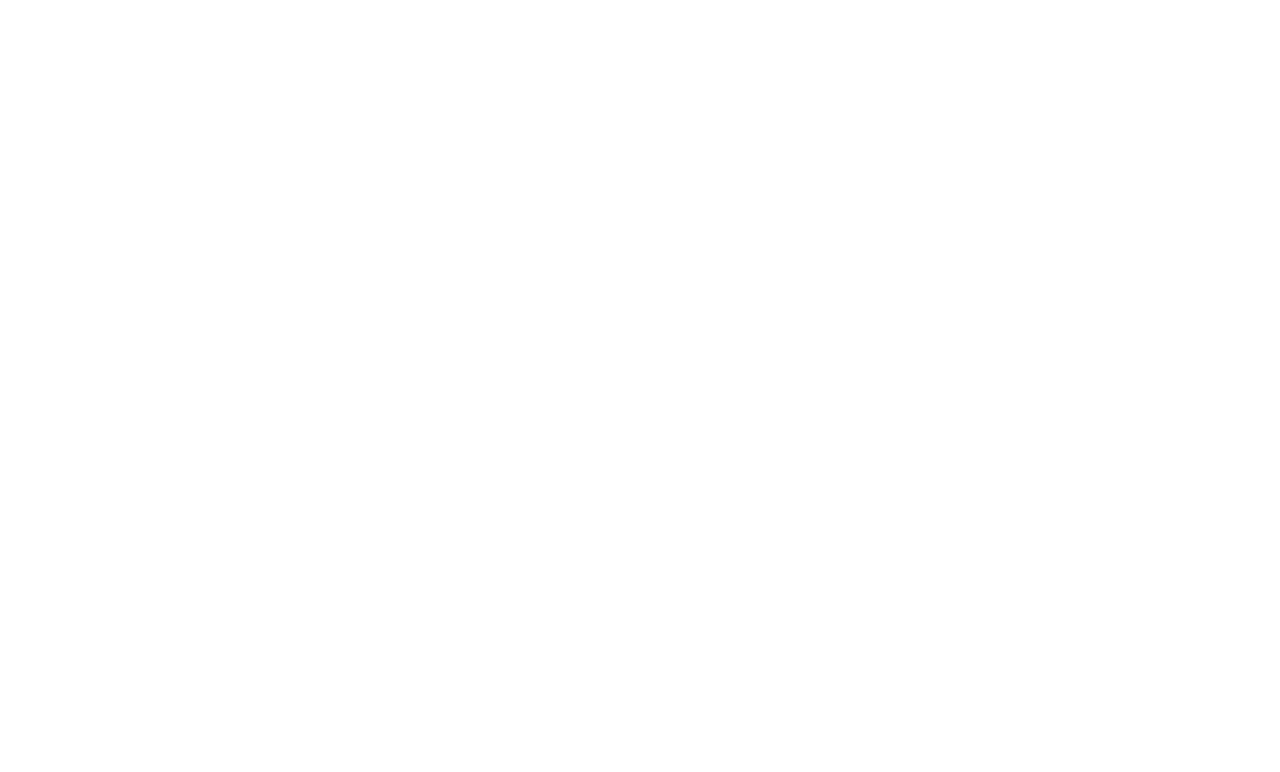
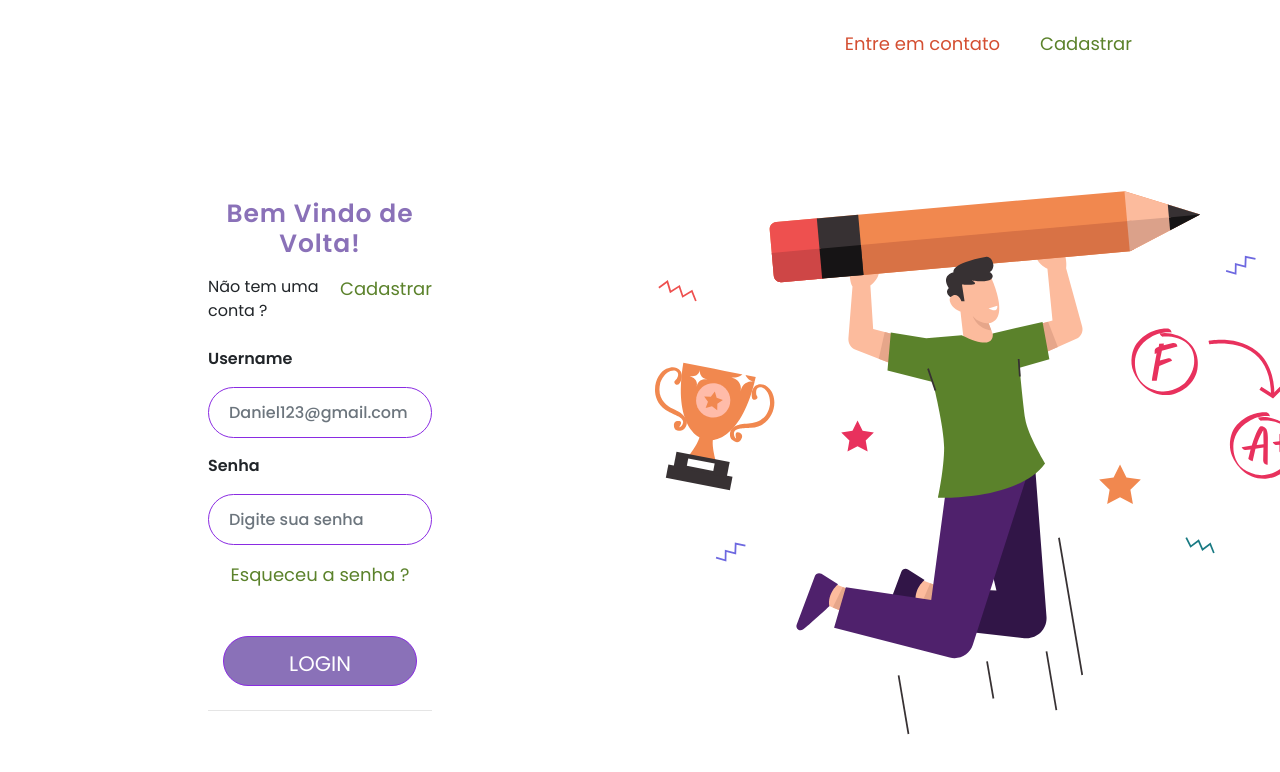
Before and after one commit to projetogen/Cativa, an Angular app: page /entrar in a window 1280 px wide. Shown: the top 772 px of the page. Built offline with nearby package versions, Linux system fonts and the light colour scheme.

Commit message:
style: add style to component login

```diff
--- a/src/app/app.component.html
+++ b/src/app/app.component.html
@@ -1,23 +1,7 @@
-
-<app-menu></app-menu>
+<!-- <app-menu></app-menu>
 
 <router-outlet></router-outlet>
-
-
-<!-- <app-menu></app-menu>
-
-
-<app-menu></app-menu>
-
-<app-section1-landingpage></app-section1-landingpage>
-<app-tema></app-tema>
-<app-postagem></app-postagem>
-
-<app-footer></app-footer>
+<app-cadastrar></app-cadastrar>
 
  -->
 <app-login></app-login>
-
-
-
-<app-cadastrar></app-cadastrar>
--- a/src/app/login/login.component.css
+++ b/src/app/login/login.component.css
@@ -28,43 +28,58 @@
   display: inline-block;
   padding: 0px 20px;
 }
-
-
-#img-bg {
-
-
-
-  min-height: 695px;
-  background-position: center;
-  background-repeat: no-repeat;
-  background-size: cover;
+#text-p {
+  display: flex;
+  text-align: center;
+  justify-content: space-evenly;
 }
-
 #usuario,
 #senha {
   border-radius: 10rem;
   height: 3.2rem;
   padding: 20px;
+  border: 1px solid blueviolet;
 }
 
 #text-home {
+  display: flex;
+  align-items: flex-start;
   color: #8a71b8;
-  font-weight: 800;
-  font-size: 30px;
+  font-weight: 600;
+  font-size: 25px;
   font-style: normal;
-  letter-spacing: 0.5px;
+  letter-spacing: 0.9px;
+}
+
+.text-center2 {
+  display: flex;
+  text-align: start;
 }
 
 .btn-btn-login {
-  text-align: center;
-  background: #8a71b8;
+  display: flex;
+  justify-content: center;
+  position: relative;
   color: #fff;
-  display: inline-block;
-  text-decoration: none;
-  padding: 13px;
+
+  border: 1px solid blueviolet;
+  background-color: #8a71b8;
+  padding: 12px 35px;
+  margin: 0 15px;
+  font-weight: 400;
+  line-height: 30px;
   border-radius: 10rem;
   width: 20rem;
-  height: 3rem;
+  height: 3.1rem;
+  font-size: 21px;
+
+  cursor: pointer;
+  overflow: hidden;
+  text-decoration: none;
+  text-transform: uppercase;
+}
+.form-control {
+  font-weight: 500;
 }
 
 span {
@@ -72,6 +87,11 @@
 }
 
 #login-tag {
+  display: flex;
+  justify-content: center;
   text-decoration: none;
   color: #5b822b;
 }
+.form-group {
+  font-weight: 600;
+}
--- a/src/app/login/login.component.html
+++ b/src/app/login/login.component.html
@@ -8,25 +8,29 @@
   </nav>
 </header>
 
-<!--Fim Inicio Nav-->
+<!--Fim  Nav-->
 
 <div class="container-fluid">
   <div class="row d-flex align-items-center">
     <div class="col-md-6">
       <div class="row d-flex justify-content-center">
-        <div class="col-md-6">
+        <div class="col-md-6 mt-5 p-5">
           <h1 id="text-home" class="text-center mb-3">Bem Vindo de Volta!</h1>
 
           <!--paragrafo-->
-          <p class="text-center">
+          <p class="text-center2 mb-4">
             Não tem uma conta ?
-            <span><a routerLink='/cadastrar' id="login-tag">Cadastrar</a></span>
+            <span
+              ><a id="text-p" routerLink="/cadastrar" id="login-tag">
+                Cadastrar</a
+              ></span
+            >
           </p>
           <!--Usuario-->
           <div class="form-group">
             <label for="usuario">Username</label>
             <input
-              class="form-control"
+              class="form-control mt-2"
               type="text"
               name="usuario"
               id="usuario"
@@ -39,7 +43,7 @@
           <div class="form-group">
             <label for="usuario">Senha</label>
             <input
-              class="form-control"
+              class="form-control mt-2"
               type="password"
               name="senha"
               id="senha"
@@ -56,16 +60,16 @@
           <!--Fim LINK DIMISS PASSWORD-->
 
           <!--Button-->
-          <div class="d-flex justify-content-center">
-            <a class="btn-btn-login" href="#">Login</a>
+          <div class="d-flex justify-content-center mt-4">
+            <a class="btn-btn-login login mt-4" href="#">Login</a>
           </div>
           <!--Fim Button-->
 
-          <hr class="mt-5 mb-5" />
+          <hr class="mt-4" />
         </div>
       </div>
     </div>
-    <div class="col-md-6">
+    <div class="col-md-6 mt-5">
       <img src="../../assets/img/login.svg" alt="" />
     </div>
   </div>
--- a/src/app/menu/menu.component.html
+++ b/src/app/menu/menu.component.html
@@ -5,26 +5,36 @@
     <div class="row">
       <div class="col">
         <a class="navbar-brand px-5" href="#">
-          <img src="../../assets/icons/logo-v3.svg" width="150" height="70" alt="">
+          <img
+            src="../../assets/icons/logo-v3.svg"
+            width="150"
+            height="70"
+            alt=""
+          />
         </a>
       </div>
     </div>
   </div>
 
-<!--botão quebra de tela-->
-  <button class="navbar-toggler" type="button" data-toggle="collapse" data-target="#navbarNav" aria-controls="navbarNav" aria-expanded="false" aria-label="Toggle navigation">
+  <!--botão quebra de tela-->
+  <button
+    class="navbar-toggler"
+    type="button"
+    data-toggle="collapse"
+    data-target="#navbarNav"
+    aria-controls="navbarNav"
+    aria-expanded="false"
+    aria-label="Toggle navigation"
+  >
     <span class="navbar-toggler-icon"></span>
   </button>
-<!--/botão quebra de tela-->
+  <!--/botão quebra de tela-->
 
-  <div class="container justify-content-center ">
-    <div class="row ">
+  <div class="container justify-content-center">
+    <div class="row">
       <div class="col">
-        <div class="collapse navbar-collapse " id="navbarNav">
-
-
-          <ul class="navbar-nav d-flex align-items-center ">
-
+        <div class="collapse navbar-collapse" id="navbarNav">
+          <ul class="navbar-nav d-flex align-items-center">
             <li class="nav-item active">
               <a class="nav-link px-4" href="">
                 <p class="cor-da-fonte dmsans" routerLink="/inicio">Início</p>
@@ -32,47 +42,57 @@
             </li>
 
             <li class="nav-item">
-              <a class="nav-link px-4" >
-                <p class="cor-da-fonte dmsans" routerLink="/sobre" >Sobre</p>
+              <a class="nav-link px-4">
+                <p class="cor-da-fonte dmsans" routerLink="/sobre">Sobre</p>
               </a>
             </li>
 
             <li class="nav-item">
-              <a class="nav-link px-4" >
+              <a class="nav-link px-4">
                 <p class="cor-da-fonte dmsans" routerLink="/tema">Temas</p>
               </a>
             </li>
 
-            <li class="nav-item ">
-              <a class="nav-link px-4 " href="">
-                <p class="cor-da-fonte dmsans" routerLink="/depoimentos">Depoimentos</p>
+            <li class="nav-item">
+              <a class="nav-link px-4">
+                <p class="cor-da-fonte dmsans" routerLink="/depoimentos">
+                  Depoimentos
+                </p>
               </a>
             </li>
 
             <li class="nav-item">
-
-              <a class="nav-link px-4" href="">
-                <img src="assets/icons/login.svg" width="120" height="" alt="">
+              <a class="nav-link px-4">
+                <img
+                  src="assets/icons/login.svg"
+                  width="120"
+                  height=""
+                  alt=""
+                />
+              </a>
 
               <a class="nav-link px-4" href="#">
-                <img src="../../assets/icons/entrar.svg" width="120" height="" alt="">
-
+                <img
+                  src="../../assets/icons/entrar.svg"
+                  width="120"
+                  height=""
+                  alt=""
+                />
               </a>
             </li>
 
             <li class="nav-item">
               <a class="nav-link px-4" href="">
-                <p class="cor-da-fonte dmsans" routerLink="/cadastrar">Cadastrar</p>
+                <p class="cor-da-fonte dmsans" routerLink="/cadastrar">
+                  Cadastrar
+                </p>
               </a>
             </li>
-
           </ul>
-
         </div>
       </div>
     </div>
   </div>
 </nav>
 
-
 <!--/menu-->
```
